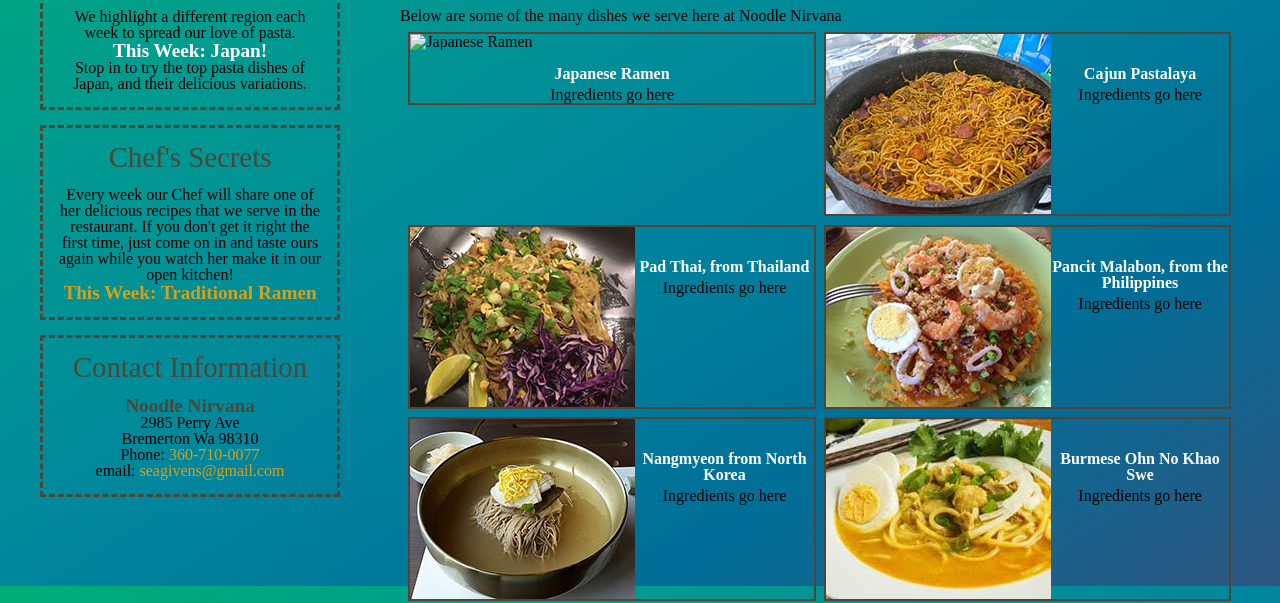
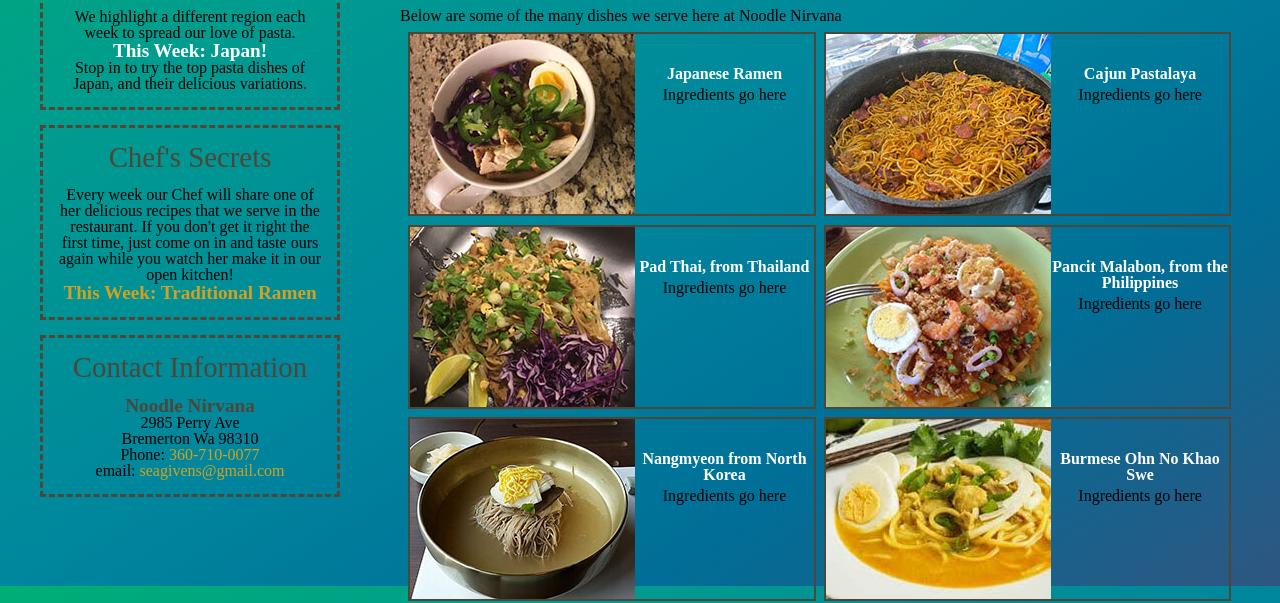
Before and after one commit to seagivens/Noodle-nirvana, a plain HTML site: page menu.html in a window 1280 px wide. Shown: the part 214-817 px from the top of the page. Drawn offline with Linux system fonts and the light colour scheme; the site is published under a folder, as on GitHub Pages, so addresses that start at the root find nothing.

Commit message:
file names2

```diff
--- a/menu.html
+++ b/menu.html
@@ -51,7 +51,7 @@
 				<h2>Our Menu</h2>
 			<p>Below are some of the many dishes we serve here at Noodle Nirvana</p>
 			<div class="menu-item">
-				<img src="/noodle-nirvana/images/food/ramen-japan-crop.jpg" alt="Japanese Ramen">
+				<img src="noodle-nirvana/images/food/ramen-japan-crop.jpg" alt="Japanese Ramen">
 				<p class="menu-item-name">Japanese Ramen</p>
 				<p class="menu-item-description">Ingredients go here</p>
 			</div>
```
